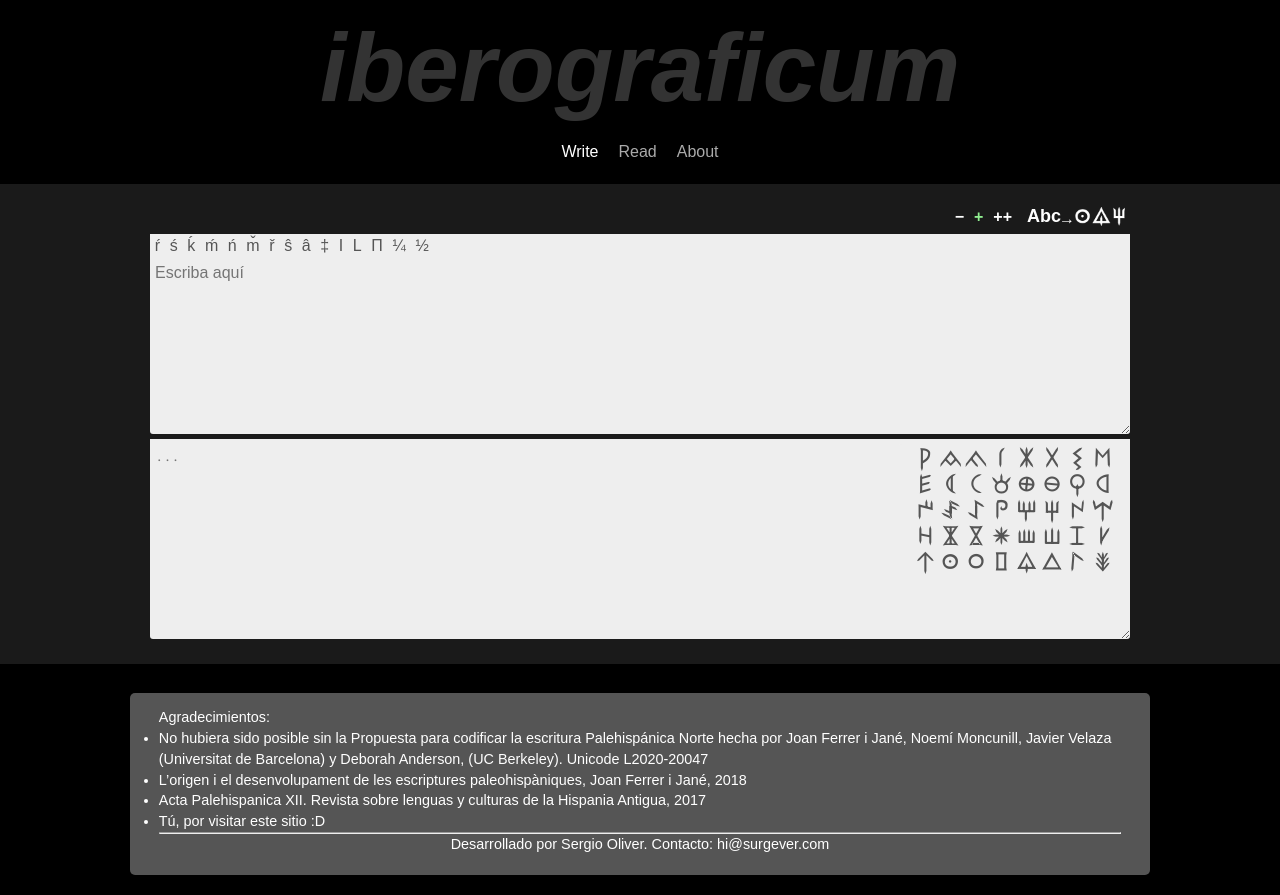
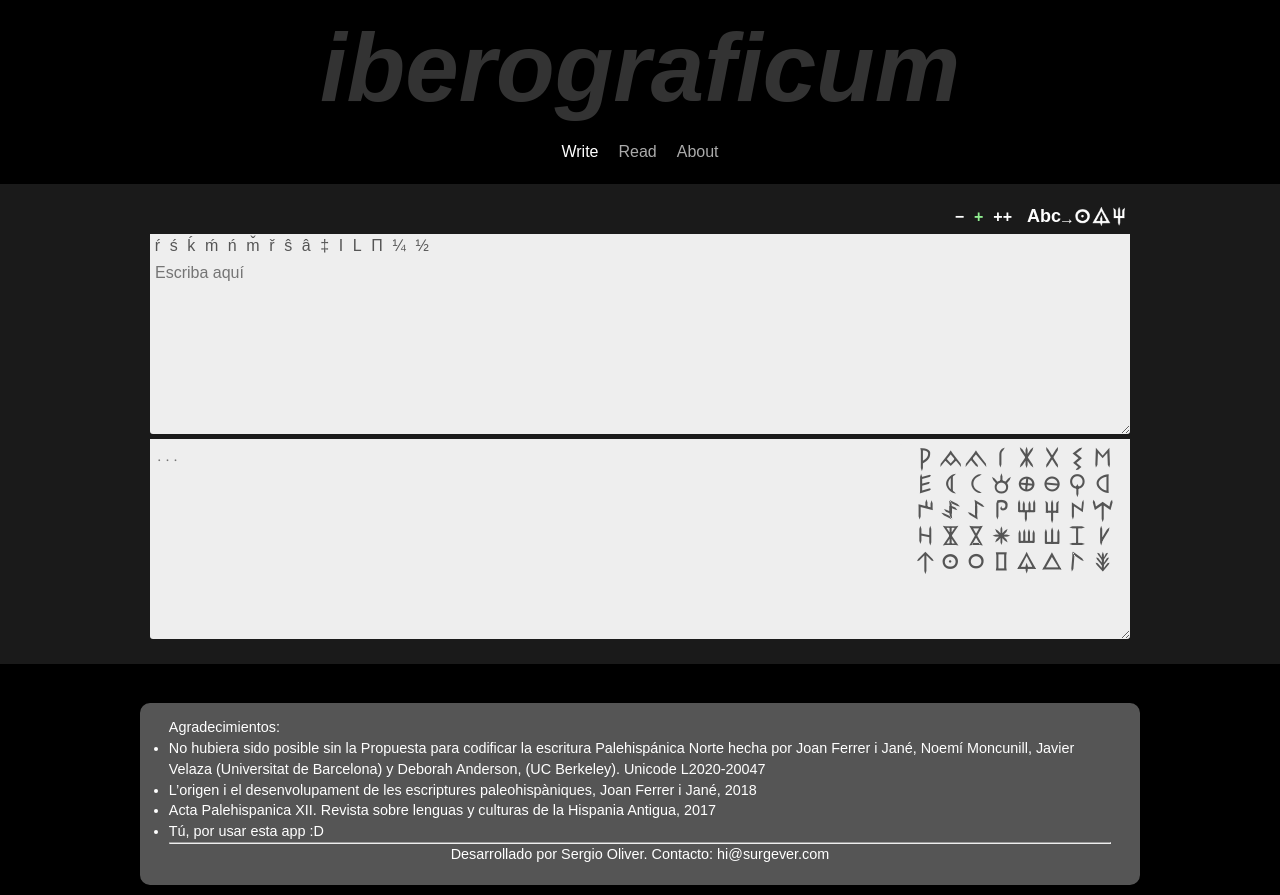
Before and after one commit to surgever/iberograficum, a React (Vite) app: page / in a window 1280 px wide. Built offline with nearby package versions, Linux system fonts and the light colour scheme.

Commit message:
Footer adjusts

```diff
--- a/src/components/Footer.jsx
+++ b/src/components/Footer.jsx
@@ -8,7 +8,7 @@ const Footer = props => {
             <li><a href="https://www.academia.edu/37179345/L_origen_i_el_desenvolupament_de_les_escriptures_paleohispàniques" target="_blank">L’origen i el desenvolupament
                 de les escriptures paleohispàniques</a>, Joan Ferrer i Jané, 2018 </li>
             <li><a href="https://ifc.dpz.es/publicaciones/ebooks/id/3649" target="_blank">Acta Palehispanica XII. Revista sobre lenguas y culturas de la Hispania Antigua, 2017</a> </li>
-            <li>Tú, por visitar este sitio :D</li>
+            <li>Tú, por usar esta app :D</li>
             <li style={{listStyle: "none", textAlign: "center"}}>
             <hr />
             Desarrollado por <a href="https://surgever.com" target="_blank">Sergio&nbsp;Oliver</a>.
--- a/src/index.css
+++ b/src/index.css
@@ -142,7 +142,7 @@ textarea.latin { font: normal 16px Arial, Helvetica, sans-serif; }
   padding: 5px 10px 5px 40px; border-radius: 3px;box-shadow: inset 0px -3px #00000030;
 }
 .btn:hover {background-color:#0d6}
-#creditos {background: #555; margin: 2em auto 0; padding: 1em 2em 20px; font-size: 90%; }
+#creditos {background: #555; margin: 2em auto 0; padding: 1em 2em 20px; font-size: 90%; border: 10px solid black; border-radius: 20px;}
 #creditos a:hover {text-decoration: underline;}
 
 /* Controlling signary keys shown according to mode */
```
